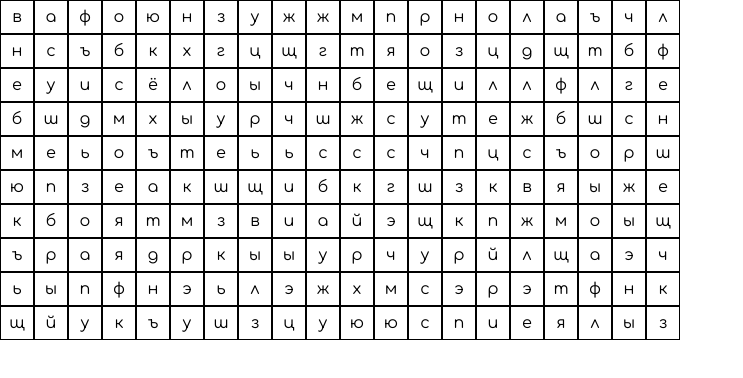
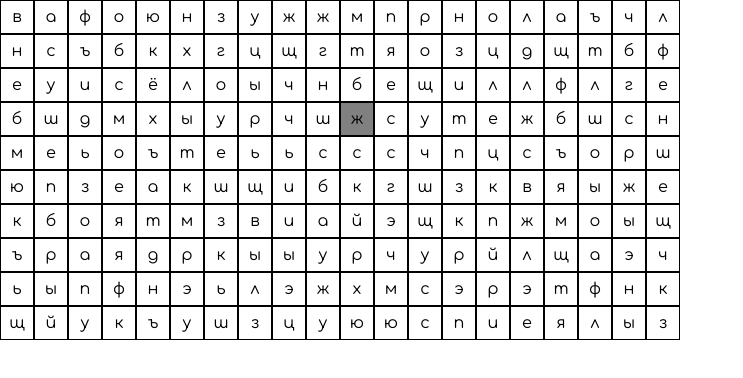
Before and after one commit to foxkodland/walk_keyboard, a React (Vite) app: page / in a window 1280 px wide. Shown: the top 378 px of the page, without its empty margins (0-743 px from the left). Built offline with nearby package versions, Linux system fonts and the light colour scheme.

Commit message:
покрашена главная клетка

```diff
--- a/src/App.tsx
+++ b/src/App.tsx
@@ -2,7 +2,7 @@ import { useEffect, useState } from "react"
 
 function App() {
   const [board, setBoard] = useState<string[][]>();
-  const [playerCell, setPlayerCell] = useState([5, 10])
+  const [playerCell, setPlayerCell] = useState([3, 10])
 
 
 
@@ -24,7 +24,6 @@ function App() {
     return board
   }
 
-
   useEffect(() => {
     const b = generateBoard()
     setBoard(b)
@@ -33,9 +32,11 @@ function App() {
   return (
     <>
       <div className="game_board">
-        {board && board.map(row =>
-          row.map(cell =>
-            <div className="game_brick">{cell}</div>
+        {/* game_brick_special */}
+
+        {board && board.map((row, rowNumber) =>
+          row.map((cell, colNumber) =>
+            <div className={`game_brick ${rowNumber == playerCell[0] && colNumber == playerCell[1] ? "game_brick_special" : ""}`}>{cell}</div>
           )
         )}
       </div>
--- a/src/index.css
+++ b/src/index.css
@@ -31,5 +31,5 @@ body{
 }
 
 .game_brick_special {
-    background-color: gray;
+  background-color: gray;
 }
```
